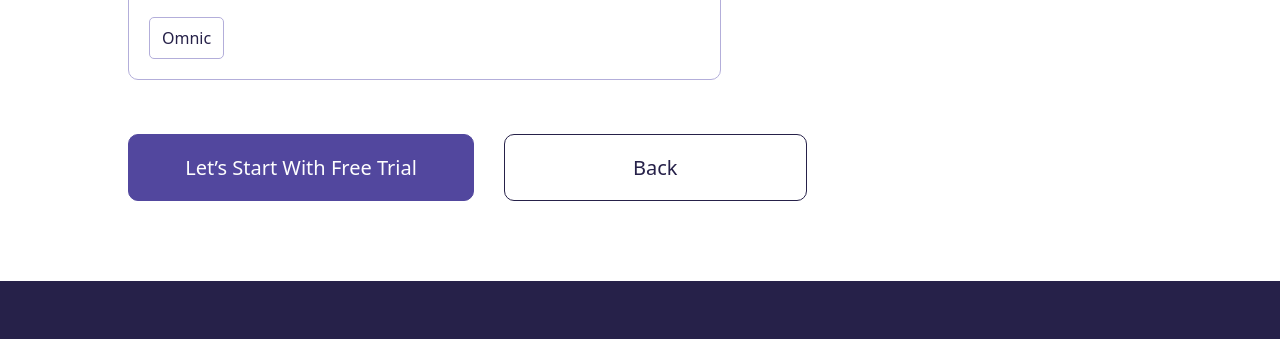
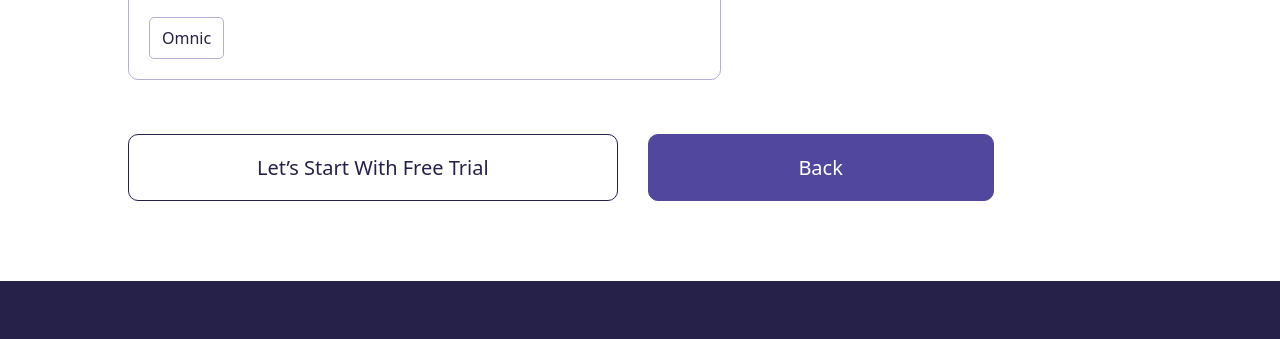
Before and after one commit to mehedihasan712277/Omnic_Clipper_Tamplate, a website: page src/pages/blog/blogDetails.html in a window 1280 px wide. Shown: the part 2206-2545 px from the top of the page. Drawn offline with nearby package versions, Linux system fonts and the light colour scheme.

```diff
--- a/src/pages/blog/blogDetails.html
+++ b/src/pages/blog/blogDetails.html
@@ -261,15 +261,19 @@
                 </div>
             </div>
             <!-- buttons -->
-            <div class="flex flex-col sm:flex-row gap-[30px]">
+            <div class="flex flex-col md:flex-row gap-[30px]">
+                <a href="../pricing/order.html">
                     <button
-                    class="text-[#FEFEFE] bg-[#52479E] font-[500] text-[20px] leading-[21px] py-4 lg:py-[22px] w-full sm:w-[346px] border-[1px] border-[#52479E] rounded-[10px] transition-all ease-in-out duration-150 active:scale-95 hover:bg-[#FEFEFE] hover:text-[#52479E]">
+                        class="border-[1px] border-[#262149] rounded-[10px] font-[500] text-[#262149] text-[20px] leading-[21px] py-4 lg:py-[22px] md:px-32 w-full md:w-fit transition-all ease-in-out duration-150 active:scale-95 hover:bg-[#262149] hover:text-[#FEFEFE]">
                         Let’s Start With Free Trial
                     </button>
+                </a>
+                <a href="../blog/blog.html">
                     <button
-                    class="border-[1px] border-[#262149] rounded-[10px] font-[500] text-[#262149] text-[20px] leading-[21px] py-4 lg:py-[22px] sm:px-32 w-full sm:w-fit transition-all ease-in-out duration-150 active:scale-95 hover:bg-[#262149] hover:text-[#FEFEFE]">
+                        class="text-[#FEFEFE] bg-[#52479E] font-[500] text-[20px] leading-[21px] py-4 lg:py-[22px] w-full px-8 xl:px-0 xl:w-[346px] border-[1px] border-[#52479E] rounded-[10px] transition-all ease-in-out duration-150 active:scale-95 hover:bg-[#FEFEFE] hover:text-[#52479E]">
                         Back
                     </button>
+                </a>
             </div>
         </section>
     </main>
```
Also changed, not shown: src/output/output.css. Lines whose indentation alone changed are shown as unchanged.
